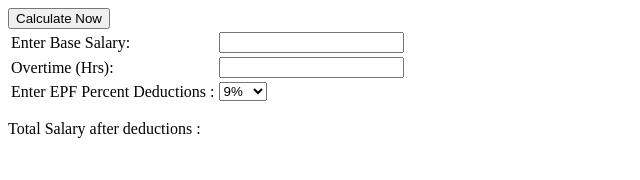
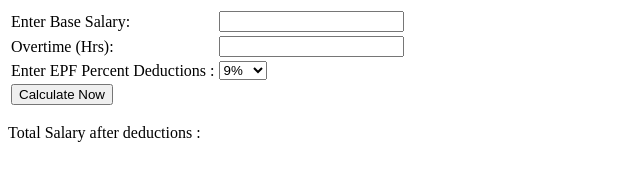
Before and after one commit to haikal036/money, a plain HTML site: page index.html in a window 1280 px wide. Shown: the whole page, without its empty margins (0-640 px from the left). Drawn offline with Linux system fonts and the light colour scheme.

Commit message:
indexes button

```diff
--- a/index.html
+++ b/index.html
@@ -27,8 +27,9 @@
                 </select>
             </td>
         </tr>
-
-        <button onclick="calculate()">Calculate Now</button>
+        <tr>
+            <td><button onclick="calculate()">Calculate Now</button></td>
+        </tr>
     </table>
 
     <p id="total"> Total Salary after deductions :</p>
```
